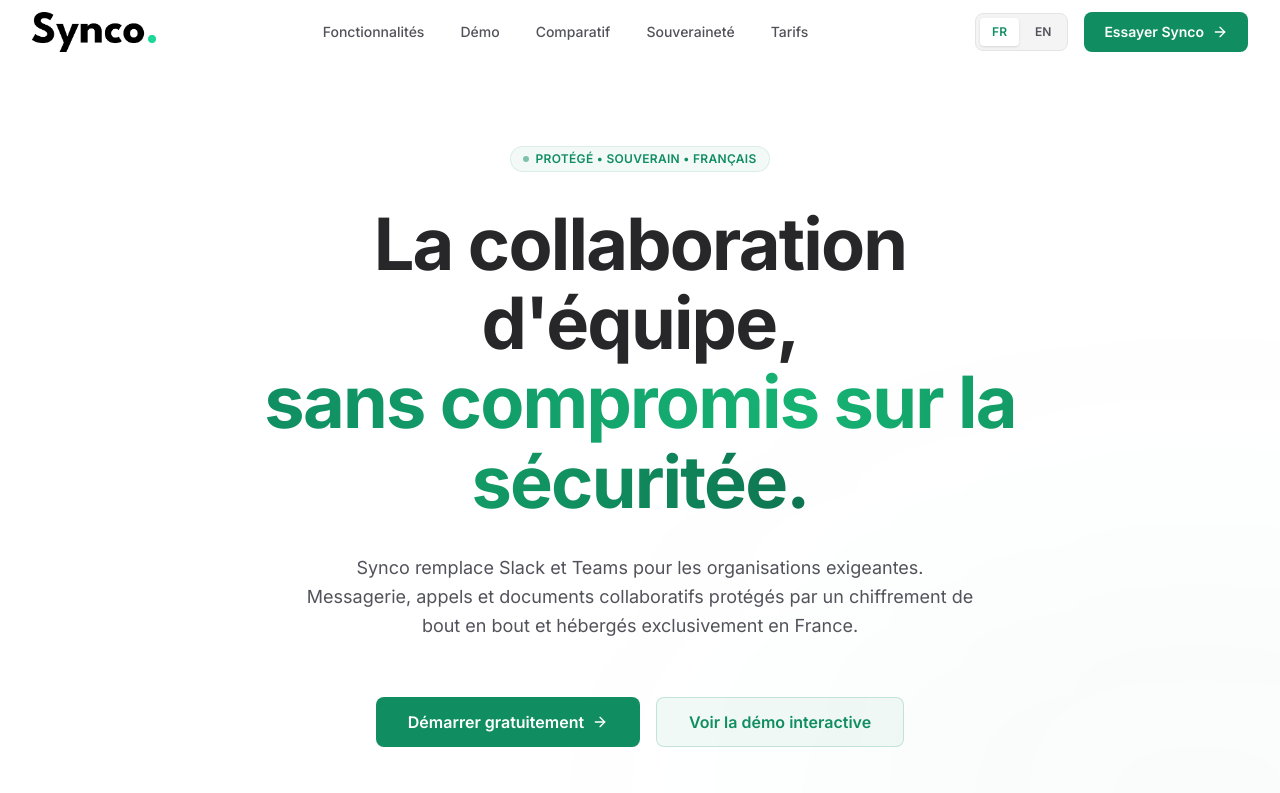
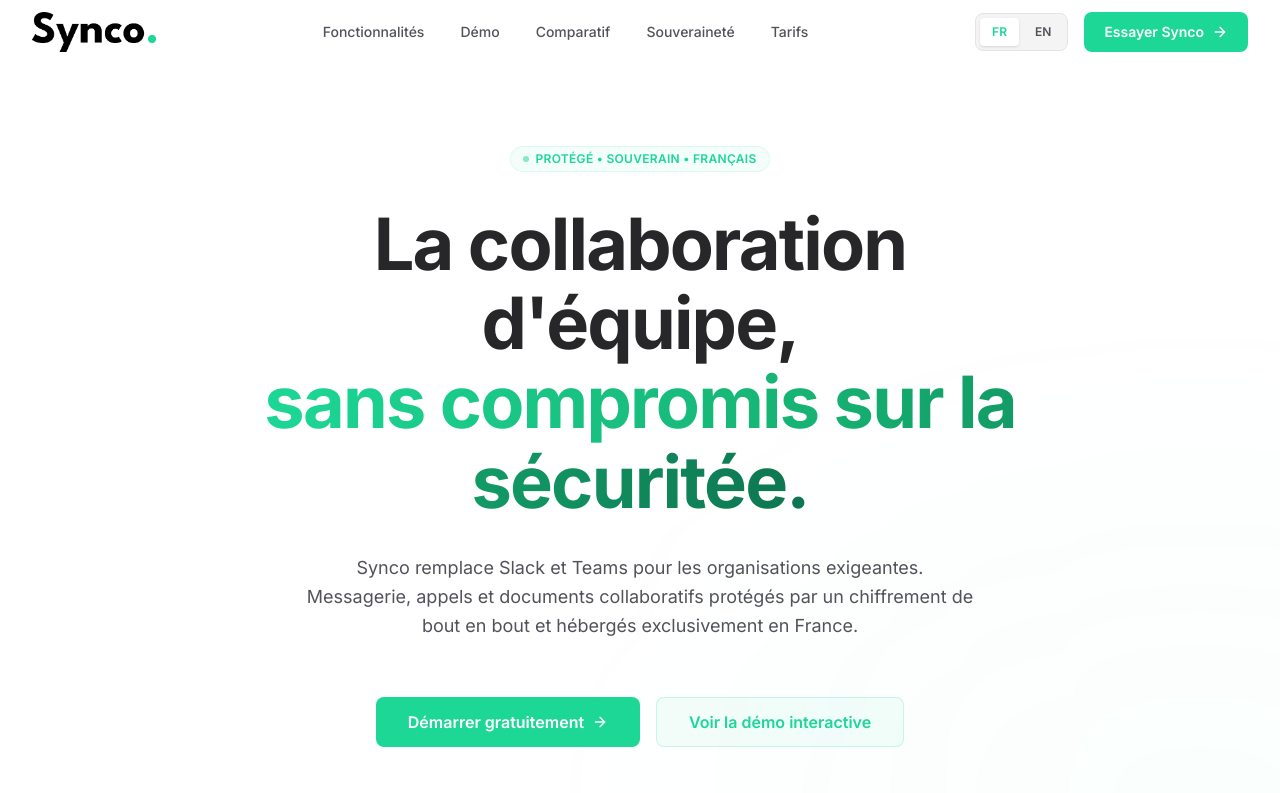
Before and after one commit to SilverCore-Git/synco_www, a React (Vite) app: page / in a window 1280 px wide. Shown: the top 793 px of the page. Built offline with nearby package versions, Linux system fonts and the light colour scheme.

Commit message:
Color-primary #108e62 => #1DD796

```diff
--- a/src/components/Pricing.tsx
+++ b/src/components/Pricing.tsx
@@ -15,7 +15,7 @@ const MAX_TOTAL_STORAGE_GB = 10240; // 10 To = 10240 Go max per account
 
 // Theme colors
 const colors = {
-  primary: '#108e62',
+  primary: '#1DD796',
   text: '#27272a',
   textSecondary: '#52525b',
   bg: '#ffffff',
@@ -455,7 +455,7 @@ export default function Pricing({ t }: PricingProps) {
               }}
               onClick={() => alert('Essai Pro démarré')}
             >
-              <span className="flex items-center justify-center gap-2">
+              <span className="flex items-center justify-center gap-2 text-black">
                 <ShieldCheck className="w-4 h-4 transition-transform duration-300" />
                 Démarrer l'essai Pro
                 <ArrowRight className="w-3.5 h-3.5 transition-transform duration-300" />
--- a/src/index.css
+++ b/src/index.css
@@ -5,7 +5,7 @@
   --font-sans: "Inter", ui-sans-serif, system-ui, sans-serif;
 
   /* Emerald Green Theme */
-  --color-primary: #108e62;
+  --color-primary: #1DD796;
   --color-primary-dark: #0d7551;
   --color-primary-light: #16b373;
   --color-primary-muted: rgba(16, 142, 98, 0.08);
```
